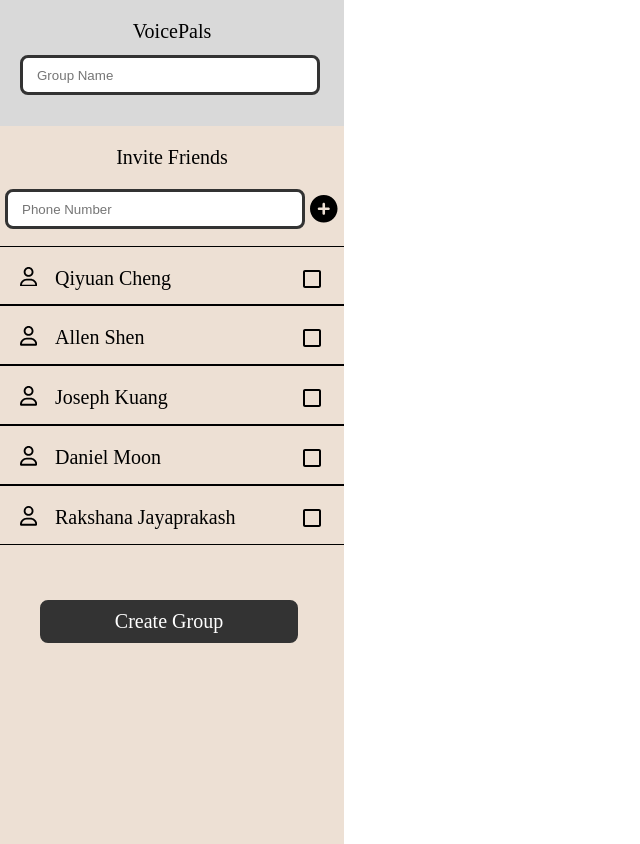
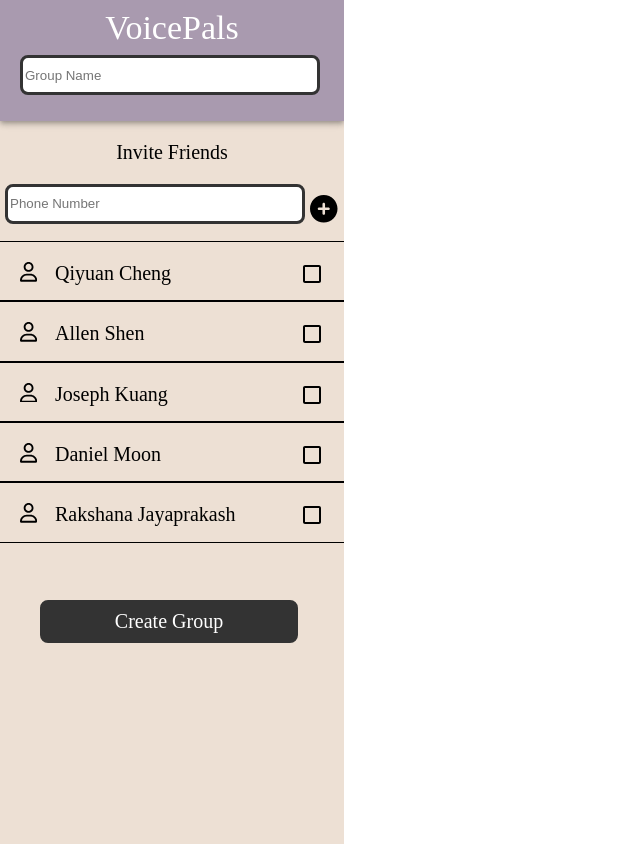
Before and after one commit to daniel-moon32/VoicePals, a React (Create React App) app: page / in a window 1280 px wide. Shown: the whole page, without its empty margins (0-640 px from the left). Built offline with nearby package versions, Linux system fonts and the light colour scheme.

Commit message:
hard coding is the way

```diff
--- a/src/Pages/GroupChat/GroupChat.css
+++ b/src/Pages/GroupChat/GroupChat.css
@@ -51,10 +51,25 @@
 }
 
 #group-name {
+    position: absolute;
+    top: 55px;
+    left: 20px;
     box-sizing: border-box;
 
     display: flex;
-    padding: 12px 14px;
+    width: 300px;
+    height: 40px;
+
+    background: #FFFFFF;
+    border: 3px solid #333333;
+    border-radius: 8px;
+}
+
+#phone-number {
+    top: 180x;
+    box-sizing: border-box;
+
+    display: flex;
     width: 300px;
     height: 40px;
 
--- a/src/Pages/GroupChat/GroupChat.jsx
+++ b/src/Pages/GroupChat/GroupChat.jsx
@@ -1,6 +1,7 @@
 import './GroupChat.css';
 import * as React from 'react';
 import Checkbox from '@mui/material/Checkbox';
+import Header from '../../Components/Header';
 // import React, { useEffect, useState } from 'react'
 // import CheckBox from '@mui/material/CheckBox';
 
@@ -8,15 +9,12 @@ const label = { inputProps: { 'aria-label': 'Checkbox demo' } };
 function GroupChat() {
   return (
     <div className="group-chat">
-      <div className="group-chat-child" id="group-chat-header">
-        <p>VoicePals</p>
-        <input type="text" id="group-name" placeholder="Group Name" />
-      </div>
-
+      <Header />
+      <input type="text" id="group-name" placeholder="Group Name" />
       <div className="group-chat-child" id="invite-friends">
         <p>Invite Friends</p>
         <svg width="8%" xmlns="http://www.w3.org/2000/svg" viewBox="0 0 512 512"><path d="M256 512c141.4 0 256-114.6 256-256S397.4 0 256 0S0 114.6 0 256S114.6 512 256 512zM232 344V280H168c-13.3 0-24-10.7-24-24s10.7-24 24-24h64V168c0-13.3 10.7-24 24-24s24 10.7 24 24v64h64c13.3 0 24 10.7 24 24s-10.7 24-24 24H280v64c0 13.3-10.7 24-24 24s-24-10.7-24-24z" /></svg>
-        <input type="text" id="group-name" placeholder="Phone Number" />
+        <input type="text" id="phone-number" placeholder="Phone Number" />
       </div>
 
       <div className="group-user">
```
